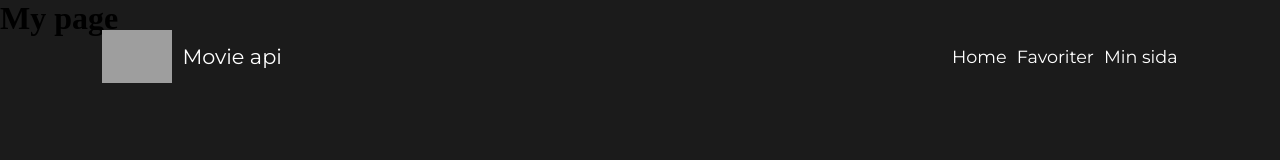
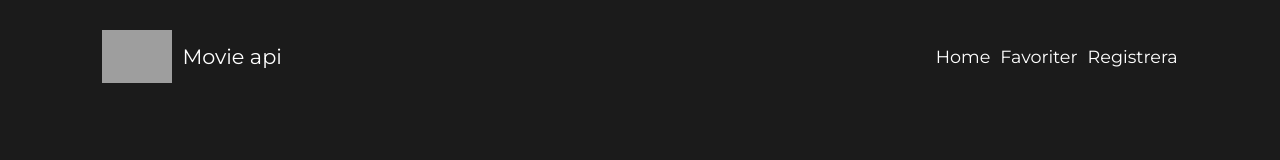
Before and after one commit to Johhed93/movieApi, a React (Vite) app: page /MyPage in a window 1280 px wide. Shown: the top 160 px of the page. Built offline with nearby package versions, Linux system fonts and the light colour scheme; no server answers; grey boxes are pictures that could not be loaded; a web font is replaced by a local one.

Commit message:
uppdated mypage to registerpage

```diff
--- a/src/App.jsx
+++ b/src/App.jsx
@@ -4,7 +4,7 @@
 import fetchData from "./api/FetchData";
 import Favourites from "./pages/Favourites";
 import { useState, useEffect } from "react";
-import MyPage from "./pages/MyPage";
+import Register from "./pages/Register";
 import Navbar from "./components/Navbar";
 import ReadMore from "./pages/Readmore";
 const App = () => {
@@ -38,7 +38,7 @@
               />
             }
           ></Route>
-          <Route path="/MyPage" element={<MyPage />}></Route>
+          <Route path="/Register" element={<Register />}></Route>
           <Route
             path="/Movies/:name"
             element={
--- a/src/components/Navbar.jsx
+++ b/src/components/Navbar.jsx
@@ -11,8 +11,8 @@
       name: "Favoriter",
     },
     {
-      to: "/MyPage",
-      name: "Min sida",
+      to: "/Register",
+      name: "Registrera",
     },
   ];
   return (
--- a/src/pages/MyPage.jsx
+++ /dev/null
@@ -1,6 +0,0 @@
-const MyPage = ()=>{
-    return(
-        <h1>My page</h1>
-    )
-}
-export default MyPage
--- /dev/null
+++ b/src/pages/Register.jsx
@@ -0,0 +1,9 @@
+import { useState, useRef } from "react"
+const Register = ()=>{
+    return(
+        <>
+
+        </>
+    )
+}
+export default Register
```
Also changed, not shown: src/pages/Register.css (added).
